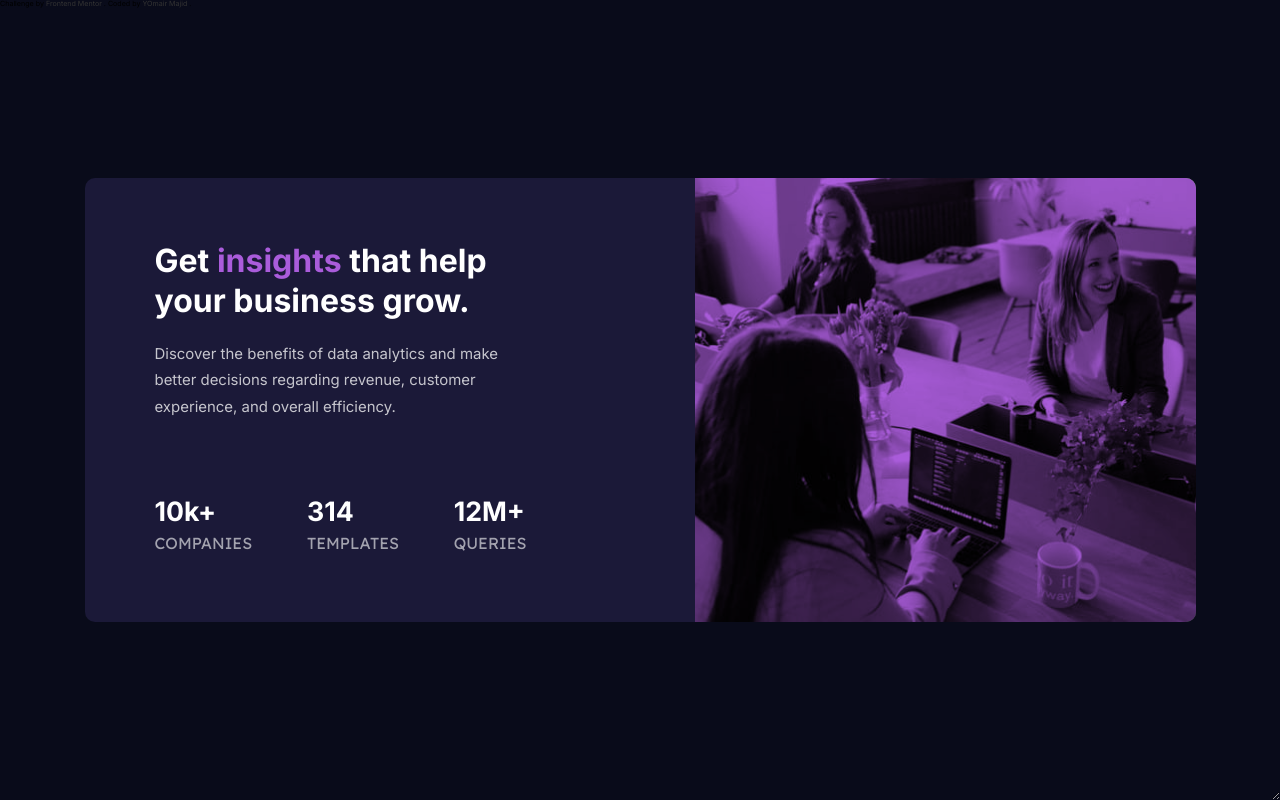
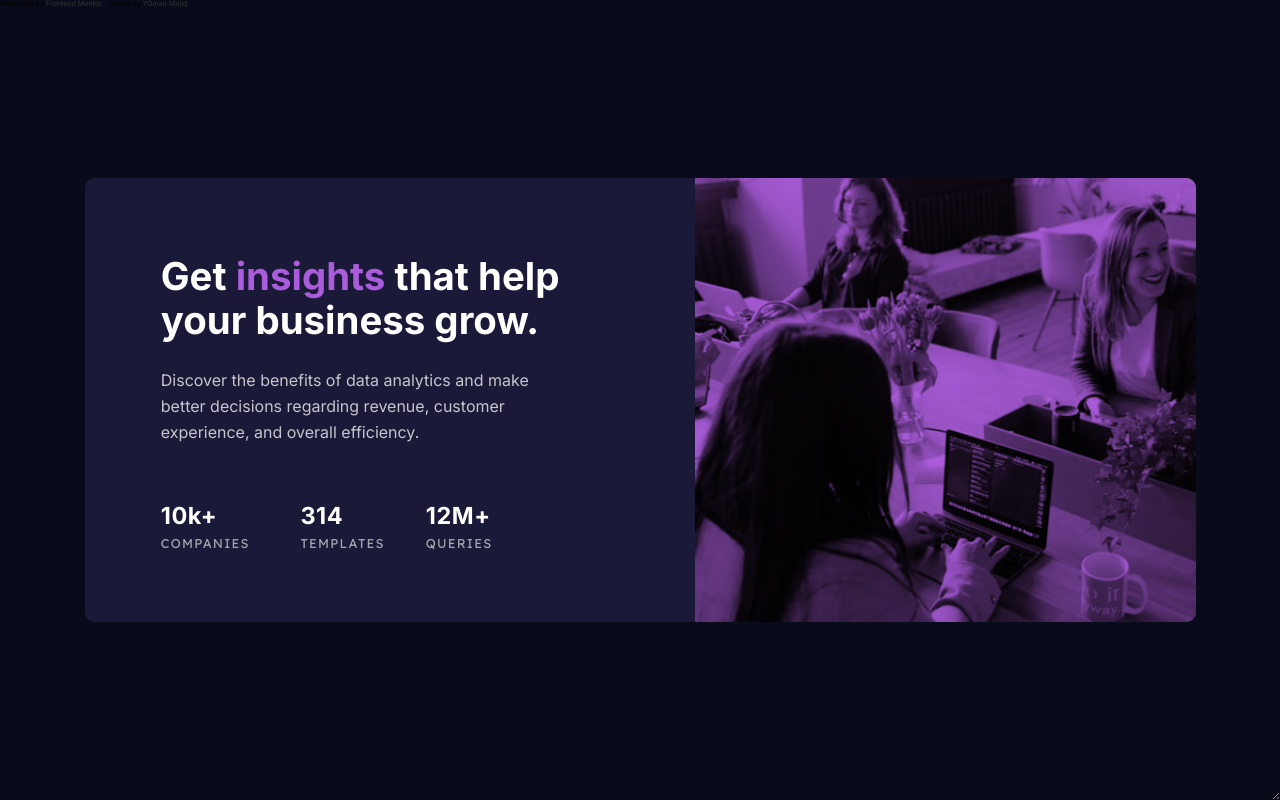
Before and after one commit to BigO-Dev/frontend-mentor-projects, a plain HTML site: page stats-preview-card/index.html in a window 1280 px wide. Drawn offline with Linux system fonts and the light colour scheme.

Commit message:
Add changes to alignment and spacing of desktop layout

```diff
--- a/stats-preview-card/css/style.css
+++ b/stats-preview-card/css/style.css
@@ -60,60 +60,66 @@ img {
   top: 50%;
   left: 50%;
   overflow: hidden;
-  display: flex;
-  flex-direction: row;
-  justify-content: space-between;
-  gap: 110px;
-}
-
-.container {
-  height: 100%;
-  width: 372px;
-  display: flex;
-  flex-direction: column;
-  justify-content: center;
-  margin-left: 70px;
+  display: grid;
+  grid-template-columns: 57.2rem 54rem;
+  line-height: 24px;
 }
 
 .left {
-  flex: 50%;
+  display: flex;
+  flex-direction: column;
+  gap: 1.6rem;
+  line-height: 2.4rem;
+  padding: 6.4rem 6.4rem 5.6rem 6.4rem;
 }
 
-.left h3 {
+.left h1 {
   color: var(--color-white-1);
-  line-height: 1.25;
-  font-size: 3rem;
+  line-height: 44px;
+  font-size: 3.6rem;
+  font-weight: 700;
+  margin-top: 8px;
+  padding-left: 8px;
 }
 
-.left h3 span {
+.left h1 span {
   color: var(--color-violet);
 }
 
 .left p {
-  margin-top: 20px;
   color: var(--color-white-2);
-  font-size: 1.4rem;
-  line-height: 1.75;
+  font-size: 1.5rem;
+  line-height: 26px;
+  margin: 8px 0 16px 0;
+  padding-inline: 8px 64px;
 }
 
 .stats {
   display: flex;
+  align-items: flex-end;
   justify-content: space-between;
-  margin-top: 75px;
+  flex-grow: 1;
+  gap: 24px;
+  line-height: 24px;
+  padding-inline: 8px 96px;
+  padding-bottom: 4px;
 }
 
 .stat-number {
-  font-size: 2.5rem;
+  color: var(--color-white-1);
+  font-size: 2.2rem;
   font-weight: 700;
-  color: var(--color-white-1);
+  letter-spacing: 0.55px;
+  line-height: 33px;
 }
 
 .stat-desc {
   color: var(--color-white-3);
   font-family: var(--font-family-lexend);
-  font-size: 1.5rem;
+  font-size: 1.2rem;
+  letter-spacing: 1.2px;
   text-transform: uppercase;
-  line-height: 2;
+  line-height: 16px;
 }
 
 .right {
--- a/stats-preview-card/index.html
+++ b/stats-preview-card/index.html
@@ -26,29 +26,27 @@
   <body>
     <div class="card">
       <div class="left">
-        <div class="container">
-          <h3>
+        <h1>
           Get
           <span>insights</span>
           that help your business grow.
-          </h3>
+        </h1>
         <p>
           Discover the benefits of data analytics and make better decisions
           regarding revenue, customer experience, and overall efficiency.
         </p>
         <div class="stats">
           <div class="stat">
-              <div class="stat-number">10k+</div>
-              <div class="stat-desc">companies</div>
+            <span class="stat-number">10k+</span>
+            <span class="stat-desc">companies</span>
           </div>
           <div class="stat">
-              <div class="stat-number">314</div>
-              <div class="stat-desc">templates</div>
+            <span class="stat-number">314</span>
+            <span class="stat-desc">templates</span>
           </div>
           <div class="stat">
-              <div class="stat-number">12M+</div>
-              <div class="stat-desc">queries</div>
-            </div>
+            <span class="stat-number">12M+</span>
+            <span class="stat-desc">queries</span>
           </div>
         </div>
       </div>
```
Lines whose indentation alone changed are shown as unchanged.
